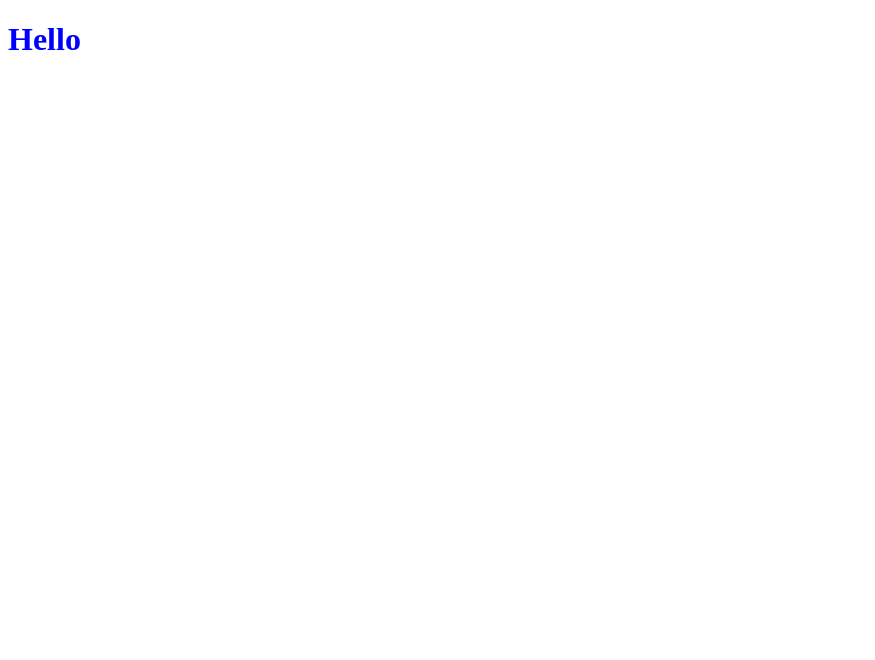
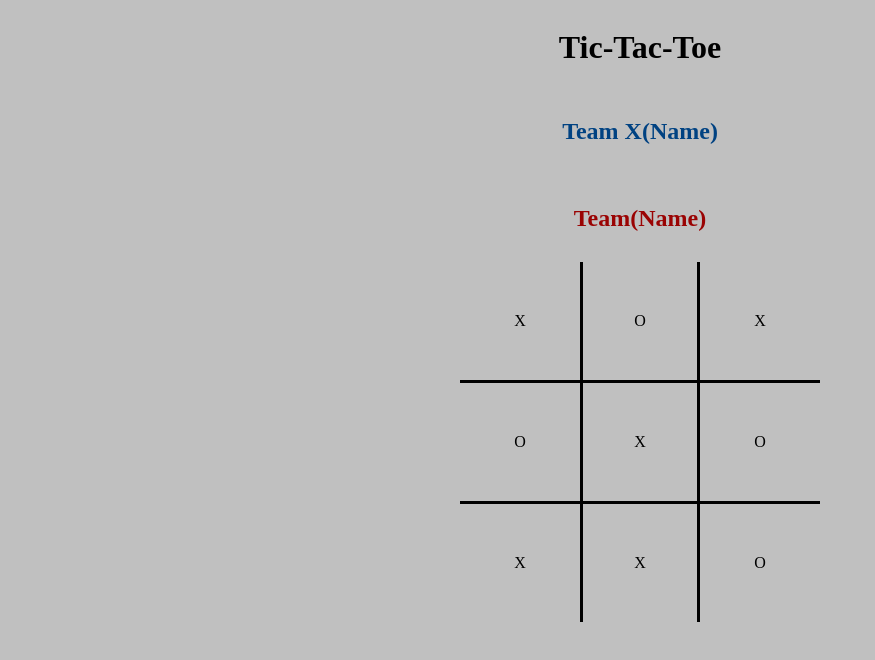
Before and after one commit to AlexanderWinston/Arcade, a plain HTML site: page index.html in a window 1280 px wide. Shown: the whole page, without its empty margins (0-875 px from the left). Drawn offline with Linux system fonts and the light colour scheme.

Commit message:
made html and some css

```diff
--- a/index.css
+++ b/index.css
@@ -1,3 +1,58 @@
+* {
+	box-sizing: border-box;
+	background-color: rgb(192, 192, 192);
+}
+
+.p1 {
+	color: #004282;
+	padding: 10px;
+	float: left;
+
+}
+.p2 {
+	color: rgb(154, 3, 3);
+	padding: 10px;
+	float: right;
+
+}
+
+body {
+	display: flex;
+	flex-direction: column ;
+	justify-content: center;
+	align-items: center;
+}
+
+.tictactoeboard {
+	width: 360px;
+	height: 360px;
+	display: flex;
+	flex-direction: row;
+	flex-wrap: wrap;
+}
+
+.cell {
+	flex: 0 0 120px;
+	display: flex;
+	align-items: center;
+	justify-content: center;
+	position: relative;
+}
+
+.cell:nth-child(3n+2) {
+	border-left: 3px solid black;
+	border-right: 3px solid black;
+}
+
+.cell:nth-child(n+4):nth-child(-n+6){
+	border-top: 3px solid black;
+	border-bottom: 3px solid black;
+}
+
+
+
 h1 {
-	color: blue;
+	color: black;
+	text-align: center;
+
 }
--- a/index.html
+++ b/index.html
@@ -6,11 +6,33 @@
 	<meta name="viewport" content="width=
 	, initial-scale=1.0">
 	<link rel="stylesheet" href="index.css">
-  <script defer src="index.js"></script>
-	<title>Arcade</title>
+  	<script defer src="index.js"></script>
+	<title>Tic-Tac-Toe</title>
 </head>
 <body>
-	<h1>Hello</h1>
 
-</body>
+
+
+	<h1>Tic-Tac-Toe</h1>
+
+	<div class="p1">
+	<h2>Team X(Name)</h2>
+	</div>
+
+	<div class="p2">
+	<h2>Team(Name)</h2>
+	</div>
+
+	<div class="tictactoeboard">
+		<div class="cell">X</div>
+		<div class="cell">O</div>
+		<div class="cell">X</div>
+		<div class="cell">O</div>
+		<div class="cell">X</div>
+		<div class="cell">O</div>
+		<div class="cell">X</div>
+		<div class="cell">X</div>
+		<div class="cell">O</div>
+
+	</div>
 </html>
--- a/index.js
+++ b/index.js
@@ -1 +1,4 @@
-console.log('hello')
+function saySomething(){
+	const message = "Something!"
+	console.log(message)
+}
```
